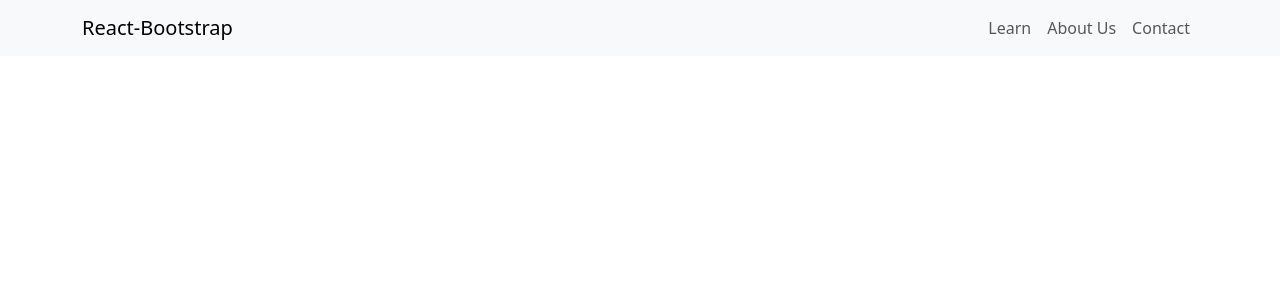
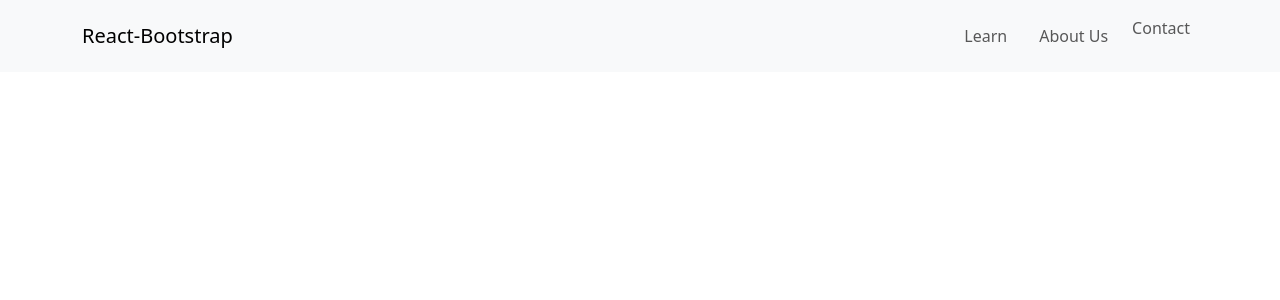
Before and after one commit to ImGodwin/tax-personnel, a React (Create React App) app: page / in a window 1280 px wide. Shown: the top 300 px of the page. Built offline with nearby package versions, Linux system fonts and the light colour scheme; the HTML template or start-up script is replaced by a standard one.

Commit message:
Added more paths, now making menu active

```diff
--- a/src/App.jsx
+++ b/src/App.jsx
@@ -9,7 +9,38 @@ function App() {
       <BrowserRouter>
         <TopBar />
         <Routes>
-          <Route />
+          <Route
+            path="/learn"
+            element={
+              {
+                /* <Learn/> */
+              }
+            }
+          />
+          <Route
+            path="/learn"
+            element={
+              {
+                /* <AboutUs/> */
+              }
+            }
+          />
+          <Route
+            path="/learn"
+            element={
+              {
+                /* <Contact/> */
+              }
+            }
+          />
+          <Route
+            path="/learn"
+            element={
+              {
+                /* <Register/> */
+              }
+            }
+          />
         </Routes>
       </BrowserRouter>
     </div>
--- a/src/Components/TopBar.jsx
+++ b/src/Components/TopBar.jsx
@@ -15,8 +15,16 @@ const TopBar = () => {
         <Navbar.Collapse id="responsive-navbar-nav">
           <Nav className="me-auto"></Nav>
           <Nav>
-            <Nav.Link href="#deets">Learn</Nav.Link>
-            <Nav.Link href="#deets">About Us</Nav.Link>
+            <Nav.Link href="#deets">
+              <Link className={`nav-link ${location.pathname === "learn" && "active"}`} to="learn">
+                Learn
+              </Link>
+            </Nav.Link>
+            <Nav.Link href="#deets">
+              <Link className={`nav-link ${location.pathname === "learn" && "active"}`} to="learn">
+                About Us
+              </Link>
+            </Nav.Link>
             <Nav.Link eventKey={2} href="#memes">
               Contact
             </Nav.Link>
```
